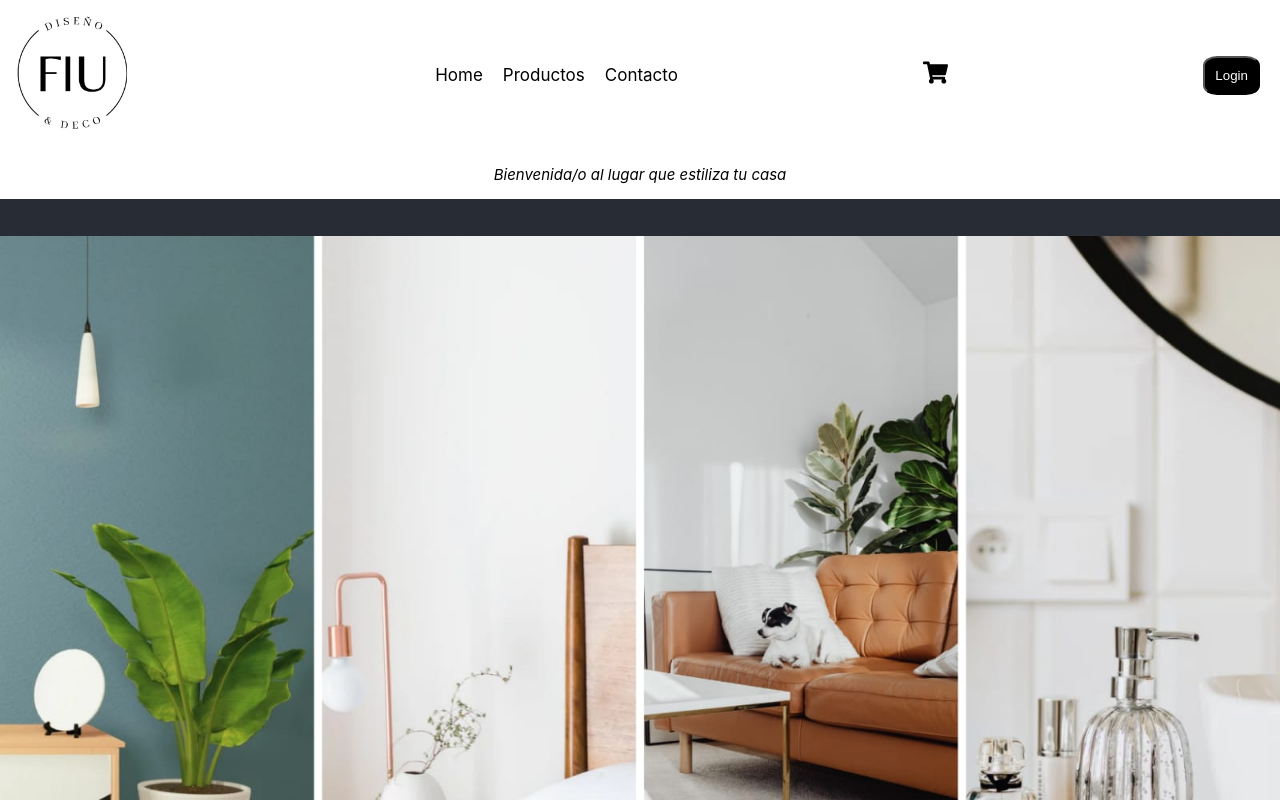
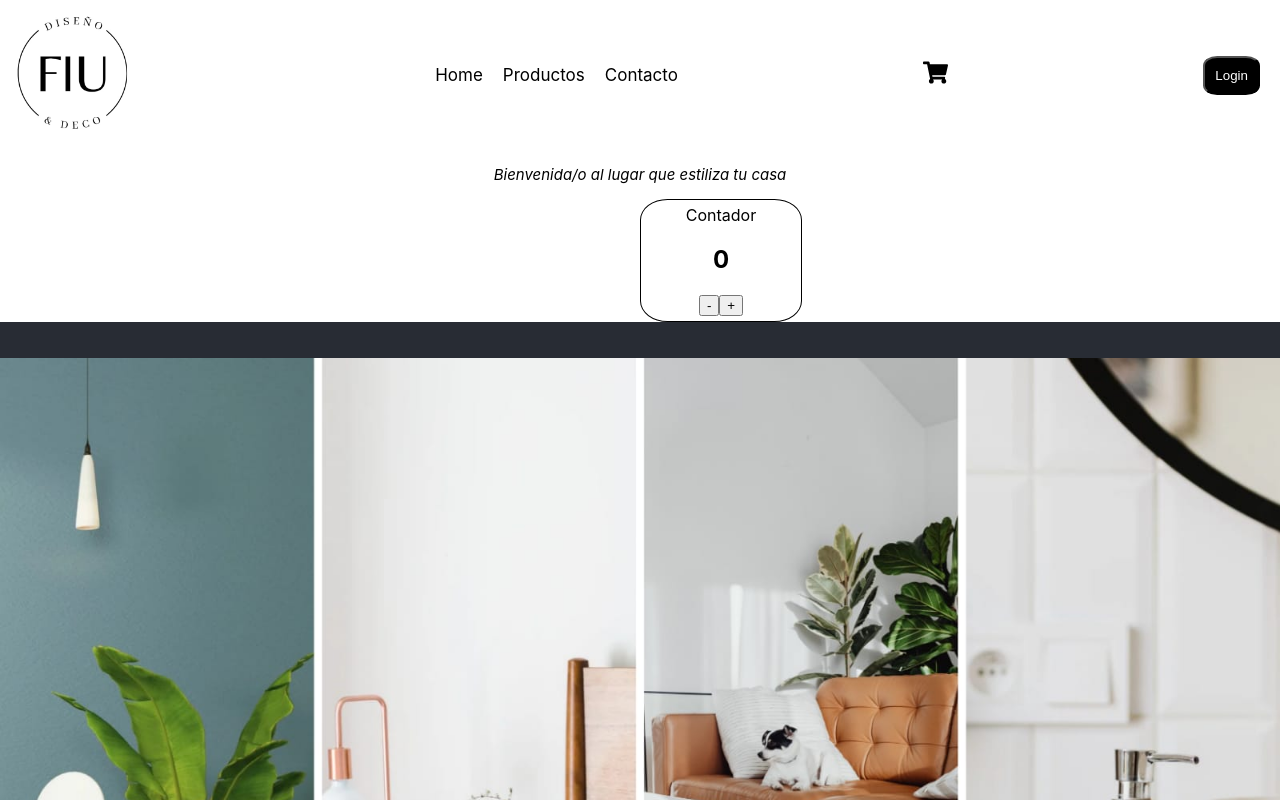
Before and after one commit to alvarez-mm/react, a React (Create React App) app: page / in a window 1280 px wide. Shown: the top 800 px of the page. Built offline with nearby package versions, Linux system fonts and the light colour scheme.

Commit message:
contador

```diff
--- a/src/App.js
+++ b/src/App.js
@@ -4,12 +4,14 @@ import './App.css';
 import NavBar from "./components/NavBar/NavBar.js";
 import ItemListContainer from './components/ItemListContainer/ItemListContainer';
 import ImagenInicio from './components/ImagenInicio/ImagenInicio';
+import ItemCount from './components/ItemCount/ItemCount';
 
 function App() {
   return (
     <div className="App">
       <NavBar/>
       <ItemListContainer greeting={"Bienvenida/o al lugar que estiliza tu casa"}/>
+      <ItemCount/>
       <header className="App-header">
       <ImagenInicio/>
       </header>
--- /dev/null
+++ b/src/components/ItemCount/ItemCount.js
@@ -0,0 +1,23 @@
+import { useState } from "react";
+import "./stylesItemCount.css"
+
+const ItemCount = (stock, initial , onAdd) => {
+        const [contador, setContador] = useState (0);
+            const suma = () => {
+                setContador ( contador + 1 )
+            };
+            const resta = () => {
+                setContador (contador - 1 )
+            };
+    return (
+        <>
+            <div className="contador">Contador
+            <h2>{contador}</h2>
+            <button onClick={resta}>-</button>
+            <button onClick={suma}>+</button>
+            </div>
+        </>
+    );
+};
+
+export default ItemCount;
--- /dev/null
+++ b/src/components/ItemCount/stylesItemCount.css
@@ -0,0 +1,7 @@
+.contador {
+    border: solid black 1px;
+    border-radius: 17%;
+    width: 150px;
+    margin-left: 50%;
+    padding: 5px;
+}
```
